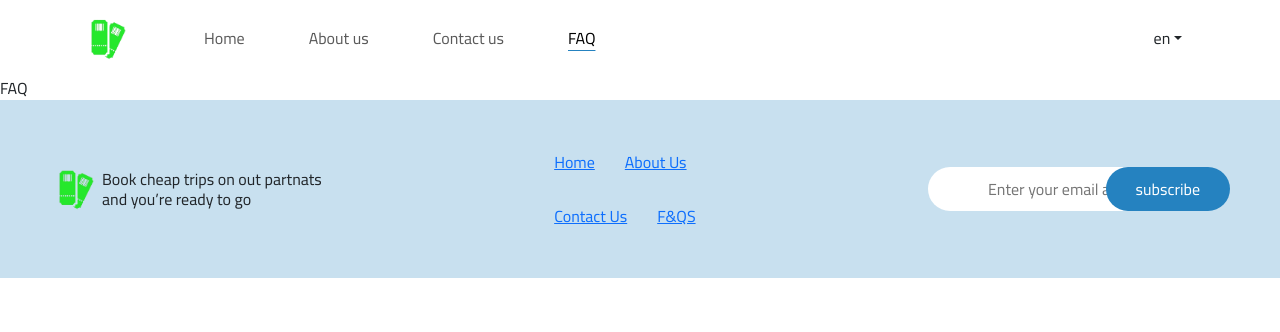
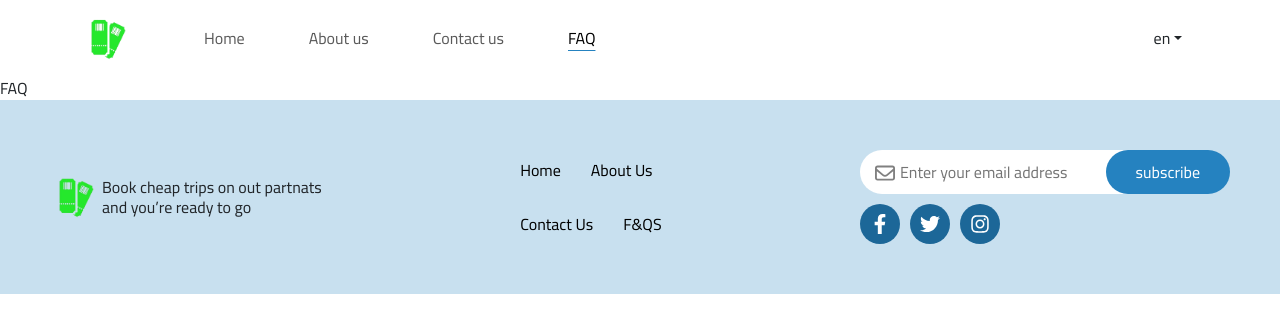
Before and after one commit to Mohamed-Ahmed10/Ticket_Route_final, a React (Vite) app: page /faq in a window 1280 px wide. Shown: the top 332 px of the page. Built offline with nearby package versions, Linux system fonts and the light colour scheme.

Commit message:
finish footer design

```diff
--- a/src/App.jsx
+++ b/src/App.jsx
@@ -1,7 +1,7 @@
 import SiteNav from "./layout/SiteNav"
 import { Routes, Route } from "react-router-dom"
 import Homepage from "./views/Homepage"
-import AboutUs from "./views/AboutUs"
+import AboutUs from "./views/AboutUS"
 import FAQ from "./views/FAQ"
 import Footer from "./layout/Footer"
 import ContactUs from "./views/ContactUs"
--- a/src/index.css
+++ b/src/index.css
@@ -255,6 +255,17 @@ button.active_button {
   flex-direction: row;
   gap: 30px;
 }
+.footer_nav_links a {
+  text-decoration: none;
+  color: black;
+}
+
+.footer_nav_links a:hover {
+  text-decoration: underline;
+}
+
+.footer_socials {
+}
 
 .footer_socials button {
   position: absolute;
@@ -265,17 +276,51 @@ button.active_button {
 .footer_socials form {
   position: relative;
   display: flex;
-  flex-direction: column;
 }
 .footer_socials input {
   border: none;
-  padding: 10px 60px;
+  padding: 10px 40px;
   border-radius: 30px;
   -webkit-border-radius: 30px;
   -moz-border-radius: 30px;
   -ms-border-radius: 30px;
   -o-border-radius: 30px;
   margin-right: 20px;
-  /*width: 300px;
-  */
+  width: 350px;
+  outline: none;
 }
+.footer_input_icon {
+  position: absolute;
+  left: 15px;
+  top: 53%;
+  transform: translateY(-50%);
+  font-size: 20px;
+  color: Gray;
+  -webkit-transform: translateY(-50%);
+  -moz-transform: translateY(-50%);
+  -ms-transform: translateY(-50%);
+  -o-transform: translateY(-50%);
+}
+
+.social_icons {
+  display: flex;
+  gap: 10px;
+  padding-top: 10px;
+  font-size: 20px;
+}
+
+.social_icons a {
+  display: flex;
+  align-items: center;
+  justify-content: center;
+  width: 40px;
+  height: 40px;
+  text-decoration: none;
+  background-color: #1c6798;
+  color: #fff;
+  border-radius: 50%;
+  -webkit-border-radius: 50%;
+  -moz-border-radius: 50%;
+  -ms-border-radius: 50%;
+  -o-border-radius: 50%;
+}
--- a/src/layout/Footer.jsx
+++ b/src/layout/Footer.jsx
@@ -1,5 +1,9 @@
 
 import icon_transparent from "../assets/logo/icon_transparent.png"
+import { FaRegEnvelope } from "react-icons/fa6";
+import { FaFacebookF, FaTwitter, FaInstagram } from "react-icons/fa";
+
+
 
 
 export default function Footer() {
@@ -25,8 +29,21 @@ export default function Footer() {
             <div className="footer_socials">
                 <form>
                     <input type="text" placeholder="Enter your email address" />
+                    <FaRegEnvelope className="footer_input_icon" />
                     <button className="primary_btn">subscribe</button>
                 </form>
+                <div className="social_icons">
+                    <a href="#">
+                        <FaFacebookF className="social_icon" />
+                    </a>
+                    <a href="#">
+                        <FaTwitter className="social_icon" />
+                    </a>
+                    <a href="#">
+
+                        <FaInstagram className="social_icon" />
+                    </a>
+                </div>
             </div>
         </div>
     )
```
